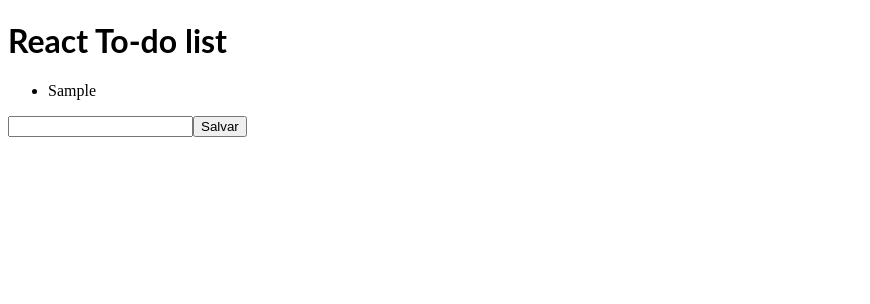
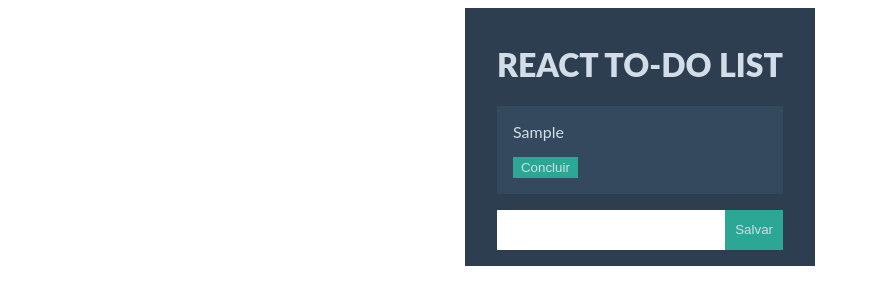
Before and after one commit to marcosATr/React-To-Do-List-With-LocalStorage, a React (Create React App) app: page / in a window 1280 px wide. Both pictures are taken after typing "Sample" into the empty fields and a click on the input "Salvar". Shown: the top 304 px of the page, without its empty margins (0-870 px from the left). Built offline with nearby package versions, Linux system fonts and the light colour scheme.

Commit message:
4 files modified

```diff
--- a/public/index.html
+++ b/public/index.html
@@ -1,13 +1,12 @@
 <!DOCTYPE html>
 <html lang="en">
   <head>
-  <meta charset="UTF-8">
-  <meta http-equiv="X-UA-Compatible" content="IE=edge">
-  <meta name="viewport" content="width=device-width, initial-scale=1.0">
+    <meta charset="UTF-8" />
+    <meta http-equiv="X-UA-Compatible" content="IE=edge" />
+    <meta name="viewport" content="width=device-width, initial-scale=1.0" />
     <title>Document</title>
   </head>
   <body>
     <div id="root"></div>
-
   </body>
 </html>
--- a/src/App.js
+++ b/src/App.js
@@ -3,7 +3,7 @@ import './style.css';
 
 export default function App() {
   let currentStorage = JSON.parse(localStorage.getItem('Tasks'));
-  console.log(currentStorage);
+  //console.log(currentStorage);
   const tasks = () => {
     if (currentStorage) {
       return currentStorage;
@@ -16,7 +16,7 @@ export default function App() {
 
   const logNewItem = e => {
     setCurrentItem(e.target.value);
-    console.log(currentItem);
+    //console.log(currentItem);
   };
   const save = e => {
     e.preventDefault();
@@ -25,6 +25,16 @@ export default function App() {
       setCurrentItem('');
     }
   };
+  const deleteItem = e => {
+    //find index
+    const searchParam = e.target.name;
+    const deleteFilter = p => p == searchParam;
+    const thisIndex = taskList.findIndex(deleteFilter);
+    console.log(thisIndex);
+    const newArr = [...taskList];
+    newArr.splice(thisIndex, 1);
+    setTaskList(newArr);
+  };
   //save on localstorage
   const saveOnLocalStorage = () => {
     localStorage.setItem('Tasks', JSON.stringify(taskList));
@@ -32,13 +42,25 @@ export default function App() {
   useEffect(() => {
     saveOnLocalStorage();
   }, [taskList]);
+
   return (
-    <div>
+    <div className="main">
       <div className="tasklist">
         <h1>React To-do list</h1>
         <ul>
           {taskList.map((task, i) => (
-            <li key={i}>{task}</li>
+            <li key={i}>
+              {task}{' '}
+              <button
+                className="button"
+                name={task}
+                onClick={e => {
+                  deleteItem(e);
+                }}
+              >
+                Concluir
+              </button>
+            </li>
           ))}
         </ul>
       </div>
@@ -53,6 +75,7 @@ export default function App() {
           />
           <input
             type="submit"
+            className="button"
             value="Salvar"
             onClick={e => {
               save(e);
--- a/src/style.css
+++ b/src/style.css
@@ -1,3 +1,55 @@
-h1, p {
+* {
+  box-sizing: border-box;
+}
+body {
   font-family: Lato;
 }
+.main {
+  margin-inline: auto;
+  width: max-content;
+  background: #2d3e50;
+  padding: 1rem 2rem;
+  max-width: 450px;
+}
+.main h1 {
+  color: #d2dde8;
+  text-transform: uppercase;
+  font-weight: 900;
+}
+.main ul {
+  padding: 0;
+}
+.main li {
+  list-style-type: none;
+  padding: 1rem;
+  margin: 1rem 0;
+  background: #34495e;
+  color: #d2dde8;
+}
+.button {
+  display: flex;
+  margin-top: 1rem;
+  background: #2ca795;
+  border: none;
+  padding: 3px 8px;
+  color: #d2dde8;
+  cursor: pointer;
+}
+.main form {
+  display: flex;
+}
+.main input {
+  display: flex;
+  width: 100%;
+  border-radius: 0;
+  border: none;
+  padding-left: 10px;
+  padding-right: 10px;
+}
+.main form .button {
+  display: block;
+  width: auto;
+  height: 40px;
+  margin: 0;
+  cursor: pointer;
+}
```
Also changed, not shown: 1 other file (tests, documents, lock files or other folders). Lines whose indentation alone changed are shown as unchanged.
